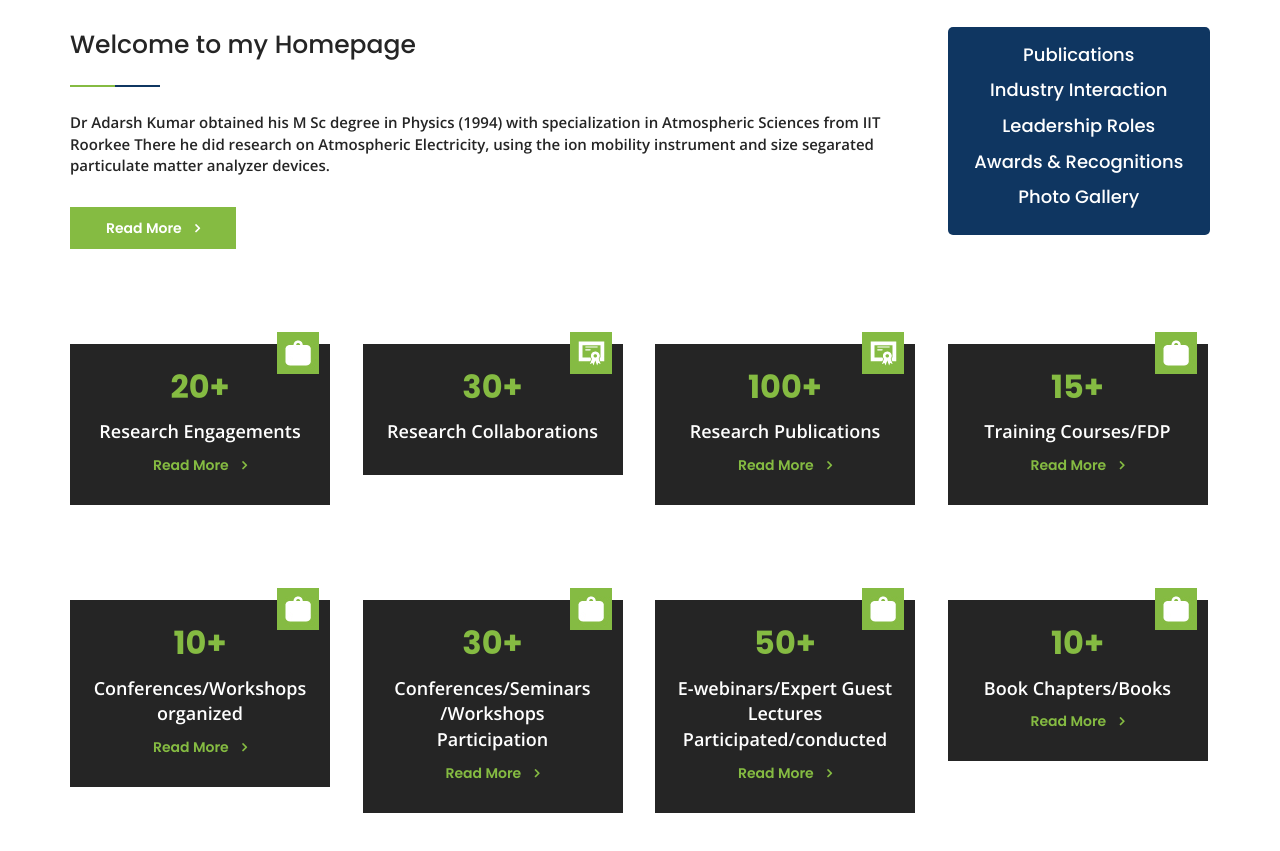
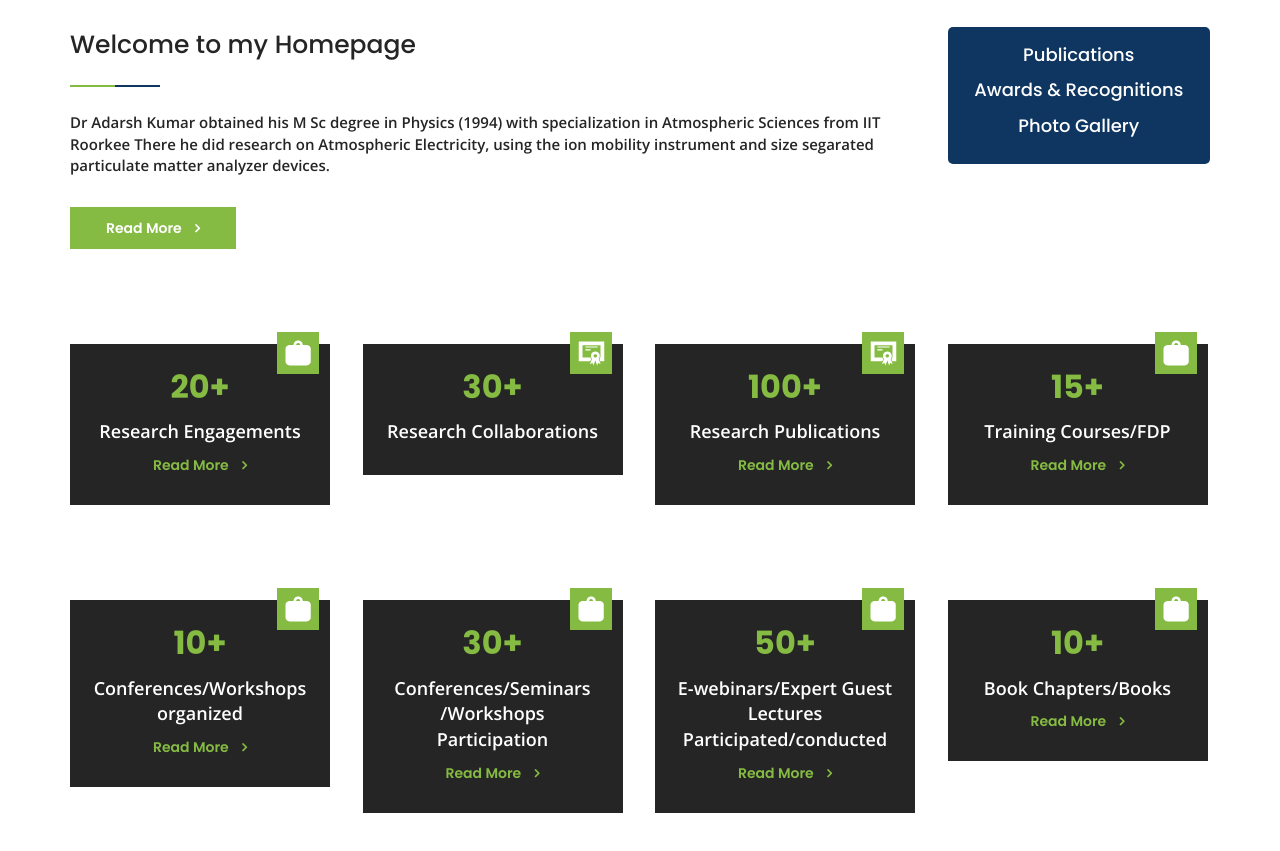
Before and after one commit to Adarshphy/adarshkumar, a plain HTML site: page web.iitd.ac.in/web.iitd.ac.in/rbose/index.html in a window 1280 px wide. Shown: the part 917-1768 px from the top of the page. Drawn offline with nearby package versions, Linux system fonts and the light colour scheme.

Commit message:
Update index.html

```diff
--- a/web.iitd.ac.in/web.iitd.ac.in/rbose/index.html
+++ b/web.iitd.ac.in/web.iitd.ac.in/rbose/index.html
@@ -172,10 +172,8 @@
                  <div class="col-md-3 col-lg-3 col-xs-12 col-sm-12 text-center">
                     <div class="new_hme_blk">
                         <a href="publications" class="new_hme_blk_txt"><p>Publications</p></a>
-                        <a href="industry_interactions" class="new_hme_blk_txt"><p>Industry Interaction</p></a>
-                        <a href="iit_delhi" class="new_hme_blk_txt"><p>Leadership Roles</p></a>
                         <a href="awards" class="new_hme_blk_txt"><p>Awards &amp; Recognitions</p></a>
-                        <a href="photos" class="new_hme_blk_txt"><p>Photo Gallery</p></a>
+                        <a href="gallery.html" class="new_hme_blk_txt"><p>Photo Gallery</p></a>
                     </div>
                 </div>
             </div>
```
